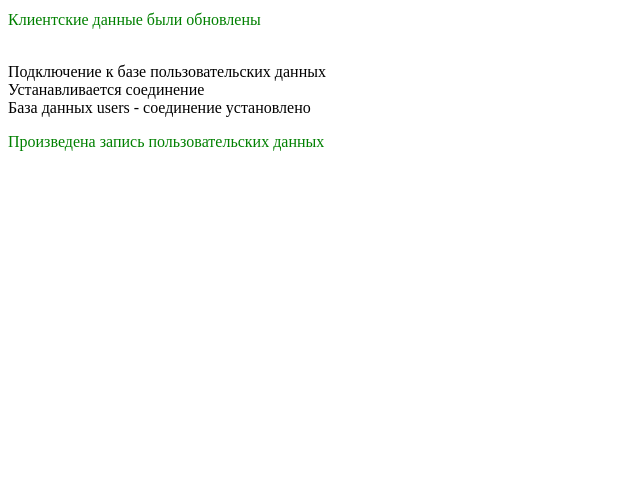
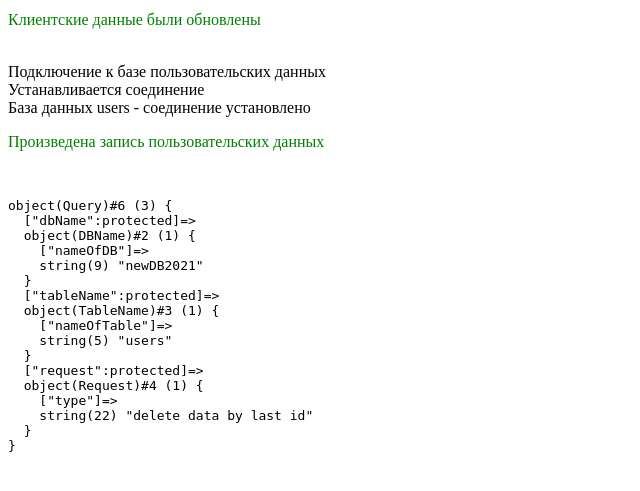
Before and after one commit to Konstantin108/PHP_PATTERNS, a PHP site: page / in a window 1280 px wide. Shown: the part 172-663 px from the top of the page, without its empty margins (0-640 px from the left). Run offline with PHP 8.4, Linux system fonts and the light colour scheme.

Commit message:
added MySQL query builder

```diff
--- /dev/null
+++ b/MySQLFactory/MySQLQueryBuilder/Pieces/DBName.php
@@ -0,0 +1,7 @@
+<?php
+
+
+class DBName
+{
+    public $nameOfDB = 'newDB2021';
+}
--- /dev/null
+++ b/MySQLFactory/MySQLQueryBuilder/Pieces/Request.php
@@ -0,0 +1,7 @@
+<?php
+
+
+class Request
+{
+    public $type = 'delete data by last id';
+}
--- /dev/null
+++ b/MySQLFactory/MySQLQueryBuilder/Pieces/TableName.php
@@ -0,0 +1,7 @@
+<?php
+
+
+class TableName
+{
+    public $nameOfTable = 'users';
+}
--- /dev/null
+++ b/MySQLFactory/MySQLQueryBuilder/Query.php
@@ -0,0 +1,16 @@
+<?php
+
+
+class Query
+{
+    protected $dbName;
+    protected $tableName;
+    protected $request;
+
+    public function __construct(QueryBuilder $queryBuilder)
+    {
+        $this->dbName = $queryBuilder->getDBName();
+        $this->tableName = $queryBuilder->getTableName();
+        $this->request = $queryBuilder->getRequest();
+    }
+}
--- /dev/null
+++ b/MySQLFactory/MySQLQueryBuilder/QueryBuilder.php
@@ -0,0 +1,62 @@
+<?php
+
+
+class QueryBuilder
+{
+    protected $dbName;
+    protected $tableName;
+    protected $request;
+
+    public function build(): Query
+    {
+        return new Query($this);
+    }
+
+    /**
+     * @return DBName
+     */
+    public function getDBName(): DBName
+    {
+        return $this->dbName;
+    }
+
+    /**
+     * @param DBName $dbName
+     */
+    public function setDBName(DBName $dbName): void
+    {
+        $this->dbName = $dbName;
+    }
+
+    /**
+     * @return TableName
+     */
+    public function getTableName(): TableName
+    {
+        return $this->tableName;
+    }
+
+    /**
+     * @param TableName $tableName
+     */
+    public function setTableName(TableName $tableName): void
+    {
+        $this->tableName = $tableName;
+    }
+
+    /**
+     * @return Request
+     */
+    public function getRequest(): Request
+    {
+        return $this->request;
+    }
+
+    /**
+     * @param Request $request
+     */
+    public function setRequest(Request $request): void
+    {
+        $this->request = $request;
+    }
+}
--- a/index.php
+++ b/index.php
@@ -10,6 +10,13 @@ require 'MySQLFactory/DataBases/MySQLDataBase.php';
 require 'MySQLFactory/DataBases/DBClients.php';
 require 'MySQLFactory/DataBases/DBUsers.php';
 
+require 'MySQLFactory/MySQLQueryBuilder/Pieces/DBName.php';
+require 'MySQLFactory/MySQLQueryBuilder/Pieces/Request.php';
+require 'MySQLFactory/MySQLQueryBuilder/Pieces/TableName.php';
+
+require 'MySQLFactory/MySQLQueryBuilder/Query.php';
+require 'MySQLFactory/MySQLQueryBuilder/QueryBuilder.php';
+
 echo '<h1 style="color: red">Домашнее задание №4</h1>';
 echo '<h2 style="color: blue">Работа с СУБД MySQL</h2>';
 
@@ -20,3 +27,18 @@ function MySQLConnect(DBMySQLConnection $DBMySQLConnection)
 
 MySQLConnect(new DBClientsConnection());
 MySQLConnect(new DBUsersConnection());
+
+function MySQLNewQueryBuild(DBName $dbName, TableName $tableName, Request $request)
+{
+    $queryBuilder = new QueryBuilder();
+    $queryBuilder->setDBName($dbName);
+    $queryBuilder->setTableName($tableName);
+    $queryBuilder->setRequest($request);
+
+    $query = $queryBuilder->build();
+
+    echo '<pre>';
+    var_dump($query);
+}
+
+MySQLNewQueryBuild(new DBName(), new TableName(), new Request());
```
